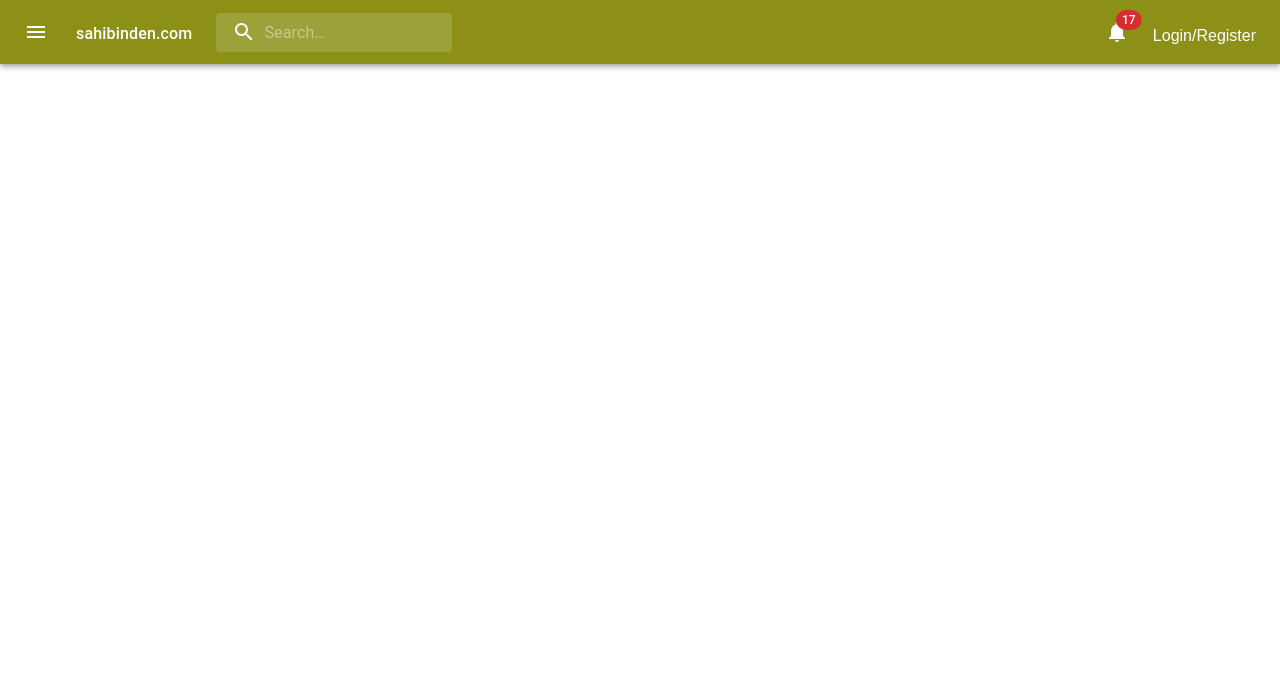
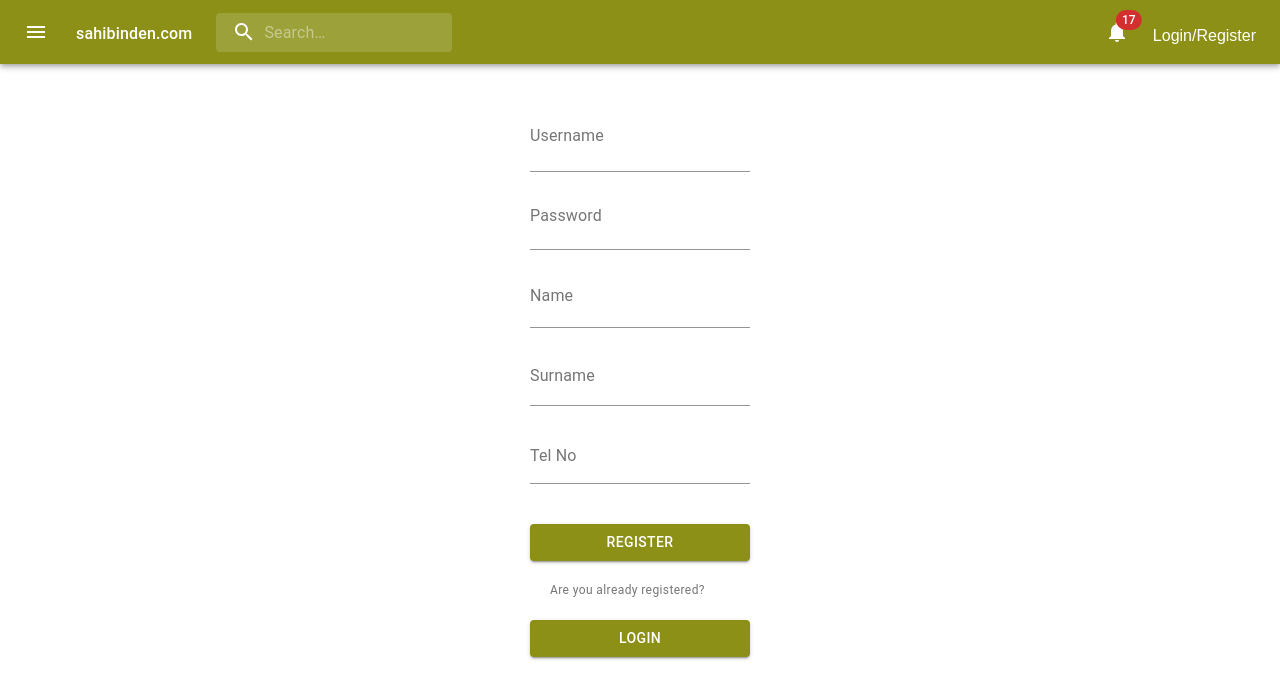
Before and after one commit to keremcengiz0/CarSalesWebsite-react, a React (Create React App) app: page /auth/register in a window 1280 px wide. Shown: the top 698 px of the page. Built offline with nearby package versions, Linux system fonts and the light colour scheme.

Commit message:
added different auth pages and code improvements.

```diff
--- a/src/App.js
+++ b/src/App.js
@@ -2,7 +2,8 @@ import "./App.css";
 import Navbar from "./components/Navbar/Navbar";
 import { BrowserRouter, Routes, Route } from "react-router-dom";
 import Home from "./components/Home/Home";
-import Auth from "./components/Auth/Auth";
+import AuthLogin from "./components/Auth/AuthLogin";
+import AuthRegister from "./components/Auth/AuthRegister";
 import CurrentUserAdverts from "./components/Advert/CurrentUserAdverts";
 import CategoryAdverts from "./components/Advert/Category";
 import AdvertForm from "./components/Advert/AdvertForm";
@@ -14,10 +15,9 @@ function App() {
       <BrowserRouter>
         <Navbar></Navbar>
         <Routes>
-          <Route exact path="/" element={<Home />}>
-            {" "}
-          </Route>
-          <Route exact path="/auth" element={<Auth />}></Route>
+          <Route exact path="/" element={<Home />}></Route>
+          <Route exact path="/auth/login" element={<AuthLogin />}></Route>
+          <Route exact path="/auth/register" element={<AuthRegister />}></Route>
           <Route
             exact
             path="/users/:userId/adverts"
--- /dev/null
+++ b/src/components/Auth/AuthLogin.js
@@ -0,0 +1,99 @@
+import React, { useState } from "react";
+import {
+  FormControl,
+  InputLabel,
+  Input,
+  Button,
+  FormHelperText,
+} from "@material-ui/core";
+import { useNavigate } from "react-router-dom";
+import { PostWithoutAuth } from "../Services/HttpService";
+
+function AuthLogin() {
+  const [username, setUsername] = useState("");
+  const [password, setPassword] = useState("");
+  const [firstName, setFirstName] = useState("");
+  const [lastName, setLastName] = useState("");
+  const [telNo, setTelNo] = useState("");
+
+  let navigate = useNavigate();
+
+  const handleUsername = (value) => {
+    setUsername(value);
+  };
+
+  const handlePassword = (value) => {
+    setPassword(value);
+  };
+
+  const routeChange = () => {
+    navigate("/auth/register");
+  };
+
+  const sendRequest = (path) => {
+    PostWithoutAuth("/auth/" + path, {
+      userName: username,
+      password: password,
+    })
+      .then((res) => res.json())
+      .then((result) => {
+        if (path === "login") {
+          localStorage.setItem("tokenKey", result.accessToken);
+          localStorage.setItem("refreshKey", result.refreshToken);
+          localStorage.setItem("currentUser", result.userId);
+          localStorage.setItem("userName", result.username);
+          localStorage.setItem("firstName", result.firstName);
+          localStorage.setItem("lastName", result.lastName);
+          localStorage.setItem("telNo", result.telNo);
+          navigate("/");
+        }
+      })
+      .catch((err) => console.log(err));
+  };
+
+  const handleButton = (path) => {
+    sendRequest(path);
+    setUsername("");
+    setPassword("");
+    console.log(localStorage);
+  };
+
+  return (
+    <FormControl>
+      <InputLabel style={{ top: 40 }}>Username</InputLabel>
+      <Input
+        value={username}
+        style={{ top: 60 }}
+        onChange={(i) => handleUsername(i.target.value)}
+      />
+
+      <InputLabel style={{ top: 120 }}>Password</InputLabel>
+      <Input
+        value={password}
+        style={{ top: 90 }}
+        onChange={(i) => handlePassword(i.target.value)}
+      />
+
+      <Button
+        variant="contained"
+        style={{ marginTop: 120, background: "#8c9017", color: "white" }}
+        onClick={() => handleButton("login")}
+      >
+        Login
+      </Button>
+
+      <FormHelperText style={{ margin: 20 }}>
+        Not registered yet?
+      </FormHelperText>
+      <Button
+        variant="contained"
+        style={{ background: "#8c9017", color: "white" }}
+        onClick={routeChange}
+      >
+        Register
+      </Button>
+    </FormControl>
+  );
+}
+
+export default AuthLogin;
--- /dev/null
+++ b/src/components/Auth/AuthRegister.js
@@ -0,0 +1,133 @@
+import React, { useState } from "react";
+import {
+  FormControl,
+  InputLabel,
+  Input,
+  Button,
+  FormHelperText,
+} from "@material-ui/core";
+import { useAsyncError, useNavigate } from "react-router-dom";
+import { PostWithoutAuth } from "../Services/HttpService";
+import { useStepContext } from "@mui/material";
+
+function AuthRegister() {
+  const [username, setUsername] = useState("");
+  const [password, setPassword] = useState("");
+  const [firstName, setFirstName] = useState("");
+  const [lastName, setLastName] = useState("");
+  const [telNo, setTelNo] = useState("");
+
+  let navigate = useNavigate();
+
+  const handleUsername = (value) => {
+    setUsername(value);
+  };
+
+  const handlePassword = (value) => {
+    setPassword(value);
+  };
+
+  const handleFirstName = (value) => {
+    setFirstName(value);
+  };
+
+  const handleLastName = (value) => {
+    setLastName(value);
+  };
+
+  const handleTelNo = (value) => {
+    setTelNo(value);
+  };
+
+  const sendRequest = (path) => {
+    PostWithoutAuth("/auth/" + path, {
+      userName: username,
+      password: password,
+      firstName: firstName,
+      lastName: lastName,
+      telNo: telNo,
+    })
+      .then((res) => res.json())
+      .then((result) => {
+        if (path === "register") {
+          navigate("/auth/login");
+        }
+      })
+      .catch((err) => console.log(err));
+  };
+
+  const handleButton = (path) => {
+    sendRequest(path);
+    setUsername("");
+    setPassword("");
+    setFirstName("");
+    setLastName("");
+    setTelNo("");
+    console.log(localStorage);
+  };
+
+  const routeChange = () => {
+    navigate("/auth/login");
+  };
+
+  return (
+    <FormControl>
+      <InputLabel style={{ top: 40 }}>Username</InputLabel>
+      <Input
+        value={username}
+        style={{ top: 60 }}
+        onChange={(i) => handleUsername(i.target.value)}
+      />
+
+      <InputLabel style={{ top: 120 }}>Password</InputLabel>
+      <Input
+        value={password}
+        style={{ top: 90 }}
+        onChange={(i) => handlePassword(i.target.value)}
+      />
+
+      <InputLabel style={{ top: 200 }}>Name</InputLabel>
+      <Input
+        value={firstName}
+        style={{ top: 120 }}
+        onChange={(i) => handleFirstName(i.target.value)}
+      />
+
+      <InputLabel style={{ top: 280 }}>Surname</InputLabel>
+      <Input
+        value={lastName}
+        style={{ top: 150 }}
+        onChange={(i) => handleLastName(i.target.value)}
+      />
+
+      <InputLabel style={{ top: 360 }}>Tel No</InputLabel>
+      <Input
+        value={telNo}
+        style={{ top: 180 }}
+        onChange={(i) => handleTelNo(i.target.value)}
+      />
+
+      <Button
+        variant="contained"
+        style={{ marginTop: 220, background: "#8c9017", color: "white" }}
+        onClick={() => handleButton("register")}
+      >
+        Register
+      </Button>
+
+      <FormHelperText style={{ margin: 20 }}>
+        Are you already registered?
+      </FormHelperText>
+
+      <Button
+        variant="contained"
+        style={{ background: "#8c9017", color: "white" }}
+        onClick={routeChange}
+      >
+        Login
+      </Button>
+    </FormControl>
+  );
+}
+
+export default AuthRegister;
--- a/src/components/Navbar/Navbar.js
+++ b/src/components/Navbar/Navbar.js
@@ -1,24 +1,23 @@
-import * as React from 'react';
-import { styled, alpha } from '@mui/material/styles';
-import AppBar from '@mui/material/AppBar';
-import Box from '@mui/material/Box';
-import Toolbar from '@mui/material/Toolbar';
-import IconButton from '@mui/material/IconButton';
-import Typography from '@mui/material/Typography';
-import InputBase from '@mui/material/InputBase';
-import Badge from '@mui/material/Badge';
-import Menu from '@mui/material/Menu';
-import MenuIcon from '@mui/icons-material/Menu';
-import SearchIcon from '@mui/icons-material/Search';
-import NotificationsIcon from '@mui/icons-material/Notifications';
-import { makeStyles } from '@material-ui/core/styles';
-import { Link, useNavigate } from 'react-router-dom';
+import * as React from "react";
+import { styled, alpha } from "@mui/material/styles";
+import AppBar from "@mui/material/AppBar";
+import Box from "@mui/material/Box";
+import Toolbar from "@mui/material/Toolbar";
+import IconButton from "@mui/material/IconButton";
+import Typography from "@mui/material/Typography";
+import InputBase from "@mui/material/InputBase";
+import Badge from "@mui/material/Badge";
+import Menu from "@mui/material/Menu";
+import MenuIcon from "@mui/icons-material/Menu";
+import SearchIcon from "@mui/icons-material/Search";
+import NotificationsIcon from "@mui/icons-material/Notifications";
+import { makeStyles } from "@material-ui/core/styles";
+import { Link, useNavigate } from "react-router-dom";
 import { LockOpen } from "@mui/icons-material";
-
 
 const useStyles = makeStyles((theme) => ({
   root: {
-    width: '100%',
+    width: "100%",
     maxWidth: 360,
     backgroundColor: theme.palette.background.paper,
   },
@@ -26,53 +25,52 @@ const useStyles = makeStyles((theme) => ({
     width: 250,
   },
   link: {
-    fontSize: '16px',
-    textDecoration: 'none',
-    boxShadow : "none",
-    color : "white"
-}
+    fontSize: "16px",
+    textDecoration: "none",
+    boxShadow: "none",
+    color: "white",
+  },
 }));
 
-const Search = styled('div')(({ theme }) => ({
-  position: 'relative',
+const Search = styled("div")(({ theme }) => ({
+  position: "relative",
   borderRadius: theme.shape.borderRadius,
   backgroundColor: alpha(theme.palette.common.white, 0.15),
-  '&:hover': {
+  "&:hover": {
     backgroundColor: alpha(theme.palette.common.white, 0.25),
   },
   marginRight: theme.spacing(2),
   marginLeft: 0,
-  width: '100%',
-  [theme.breakpoints.up('sm')]: {
+  width: "100%",
+  [theme.breakpoints.up("sm")]: {
     marginLeft: theme.spacing(3),
-    width: 'auto',
+    width: "auto",
   },
 }));
 
-const SearchIconWrapper = styled('div')(({ theme }) => ({
+const SearchIconWrapper = styled("div")(({ theme }) => ({
   padding: theme.spacing(0, 2),
-  height: '100%',
-  position: 'absolute',
-  pointerEvents: 'none',
-  display: 'flex',
-  alignItems: 'center',
-  justifyContent: 'center',
+  height: "100%",
+  position: "absolute",
+  pointerEvents: "none",
+  display: "flex",
+  alignItems: "center",
+  justifyContent: "center",
 }));
 
 const StyledInputBase = styled(InputBase)(({ theme }) => ({
-  color: 'inherit',
-  '& .MuiInputBase-input': {
+  color: "inherit",
+  "& .MuiInputBase-input": {
     padding: theme.spacing(1, 1, 1, 0),
     // vertical padding + font size from searchIcon
     paddingLeft: `calc(1em + ${theme.spacing(4)})`,
-    transition: theme.transitions.create('width'),
-    width: '100%',
-    [theme.breakpoints.up('md')]: {
-      width: '20ch',
+    transition: theme.transitions.create("width"),
+    width: "100%",
+    [theme.breakpoints.up("md")]: {
+      width: "20ch",
     },
   },
 }));
-
 
 function Navbar() {
   const classes = useStyles();
@@ -82,32 +80,29 @@ function Navbar() {
     localStorage.removeItem("currentUser");
     localStorage.removeItem("refreshKey");
     localStorage.removeItem("userName");
-      navigate("/auth");
-  }
+    navigate("/auth/login");
+  };
 
-
-  const menuId = 'primary-search-account-menu';
+  const menuId = "primary-search-account-menu";
 
   const renderMenu = (
     <Menu
       anchorOrigin={{
-        vertical: 'top',
-        horizontal: 'right',
+        vertical: "top",
+        horizontal: "right",
       }}
       id={menuId}
       keepMounted
       transformOrigin={{
-        vertical: 'top',
-        horizontal: 'right',
+        vertical: "top",
+        horizontal: "right",
       }}
-    >
-    </Menu>
+    ></Menu>
   );
-
 
   return (
     <Box sx={{ flexGrow: 1 }}>
-      <AppBar position="static" style={{backgroundColor : "#8c9017"}}>
+      <AppBar position="static" style={{ backgroundColor: "#8c9017" }}>
         <Toolbar>
           <IconButton
             size="large"
@@ -122,10 +117,13 @@ function Navbar() {
             variant="h6"
             noWrap
             component="div"
-            sx={{ display: { xs: 'none', sm: 'block' } }}
-            style = {{backgroundColor: '#8c9017', color:'white'}}
+            sx={{ display: { xs: "none", sm: "block" } }}
+            style={{ backgroundColor: "#8c9017", color: "white" }}
           >
-           <Link className={classes.link} to={{pathname : '/'}}> sahibinden.com </Link>
+            <Link className={classes.link} to={{ pathname: "/" }}>
+              {" "}
+              sahibinden.com{" "}
+            </Link>
           </Typography>
           <Search>
             <SearchIconWrapper>
@@ -133,11 +131,11 @@ function Navbar() {
             </SearchIconWrapper>
             <StyledInputBase
               placeholder="Search…"
-              inputProps={{ 'aria-label': 'search' }}
+              inputProps={{ "aria-label": "search" }}
             />
           </Search>
           <Box sx={{ flexGrow: 1 }} />
-          <Box sx={{ display: { xs: 'none', md: 'flex' } }}>
+          <Box sx={{ display: { xs: "none", md: "flex" } }}>
             <IconButton
               size="large"
               aria-label="show 17 new notifications"
@@ -157,12 +155,28 @@ function Navbar() {
               color="inherit"
             >
               <Typography variant="h10">
-                        {localStorage.getItem("currentUser") == null ? <Link className={classes.link} to="/auth">Login/Register</Link> :
+                {localStorage.getItem("currentUser") == null ? (
+                  <Link className={classes.link} to="/auth/login">
+                    Login/Register
+                  </Link>
+                ) : (
                   <div>
-                        <IconButton variant="h6" onClick={onClick}> <LockOpen> </LockOpen> </IconButton>
-                        <Link className={classes.link} to={{pathname :'/users/' + localStorage.getItem("currentUser") +'/adverts'}}> Profile </Link>
-
-                        </div>}
+                    <IconButton variant="h6" onClick={onClick}>
+                      <LockOpen> </LockOpen>
+                    </IconButton>
+                    <Link
+                      className={classes.link}
+                      to={{
+                        pathname:
+                          "/users/" +
+                          localStorage.getItem("currentUser") +
+                          "/adverts",
+                      }}
+                    >
+                      Profile
+                    </Link>
+                  </div>
+                )}
               </Typography>
             </IconButton>
           </Box>
@@ -170,7 +184,6 @@ function Navbar() {
       </AppBar>
       {renderMenu}
     </Box>
-
   );
 }
 
```
Also changed, not shown: src/components/Auth/Auth.js (deleted, +0 -80 lines), src/components/Sidebar/SidebarUser.js (+8 -5 lines). Lines whose indentation alone changed are shown as unchanged.
